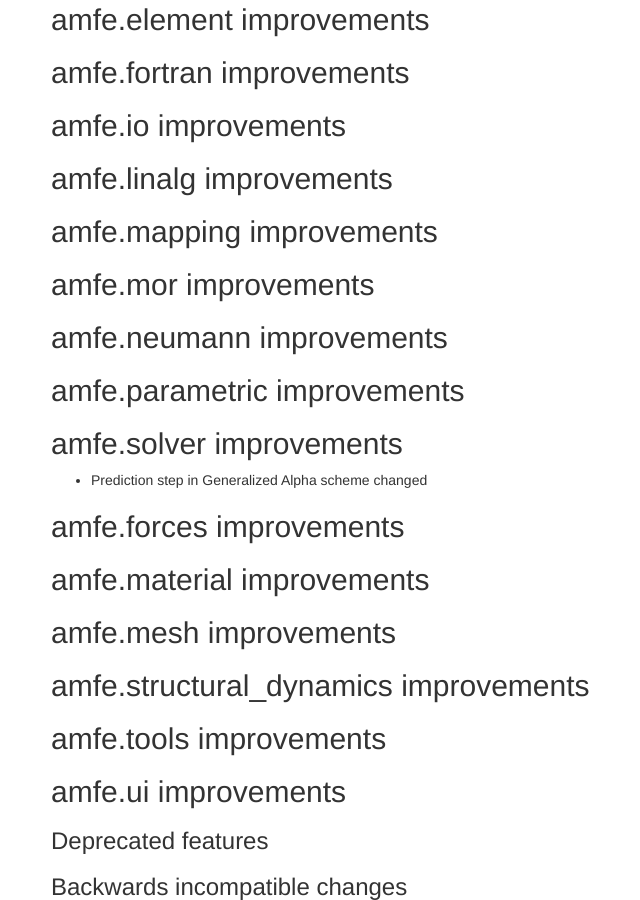
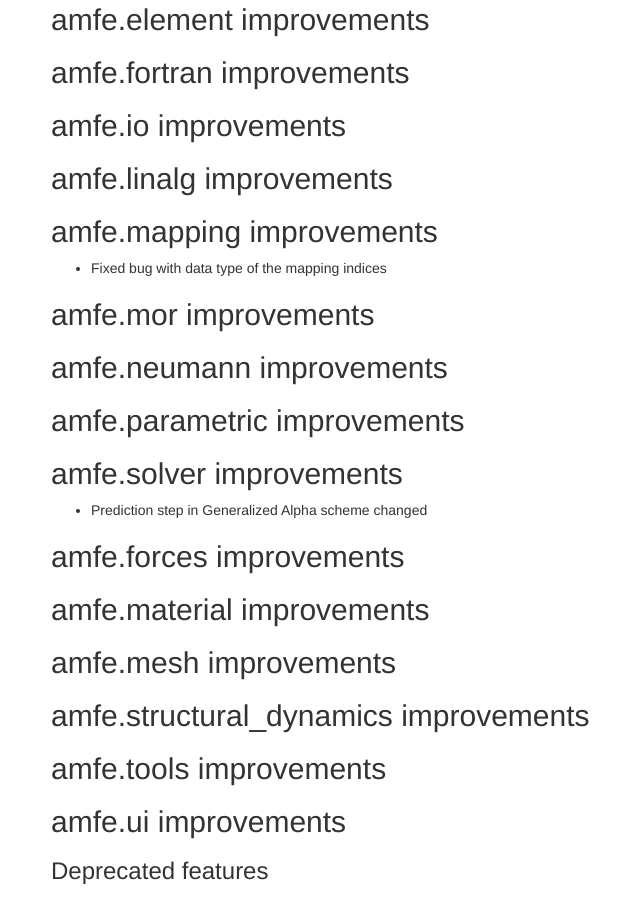
Before and after one commit to AppliedMechanics/AMfe, a Sphinx documentation site: the page built from docs/release/1.1.0-notes.rst, in a window 1280 px wide and 900 px high, scrolled down 406 px. Shown: the whole window, without its empty margins (4-644 px from the left). Built offline with Sphinx 7.4.7, drawn with Linux system fonts in a browser that asks for light colours; pages that are not in the unit, such as notebooks, are missing from menus.

Commit message:
Added bugfix in release notes

```diff
--- a/docs/release/1.1.0-notes.rst
+++ b/docs/release/1.1.0-notes.rst
@@ -30,6 +30,8 @@ amfe.linalg improvements
 
 amfe.mapping improvements
 -------------------------
+
+- Fixed bug with data type of the mapping indices
 
 amfe.mor improvements
 ---------------------
```
